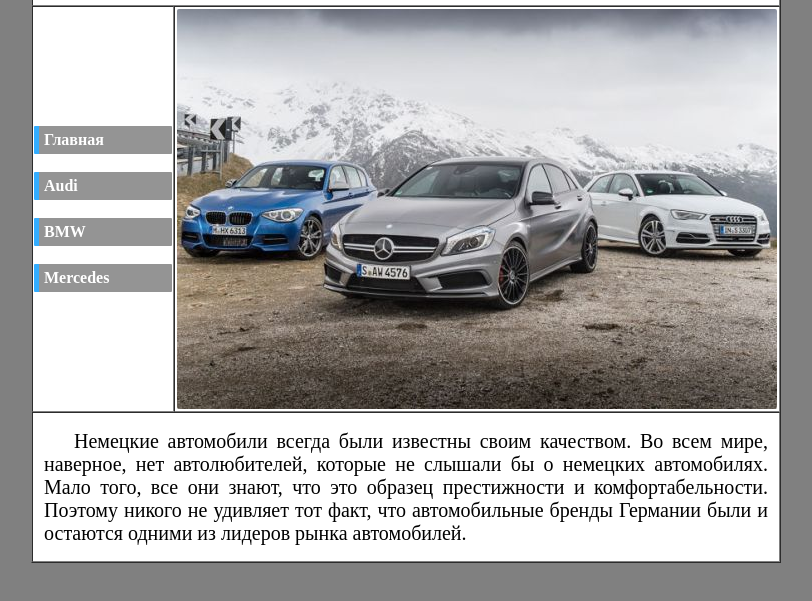
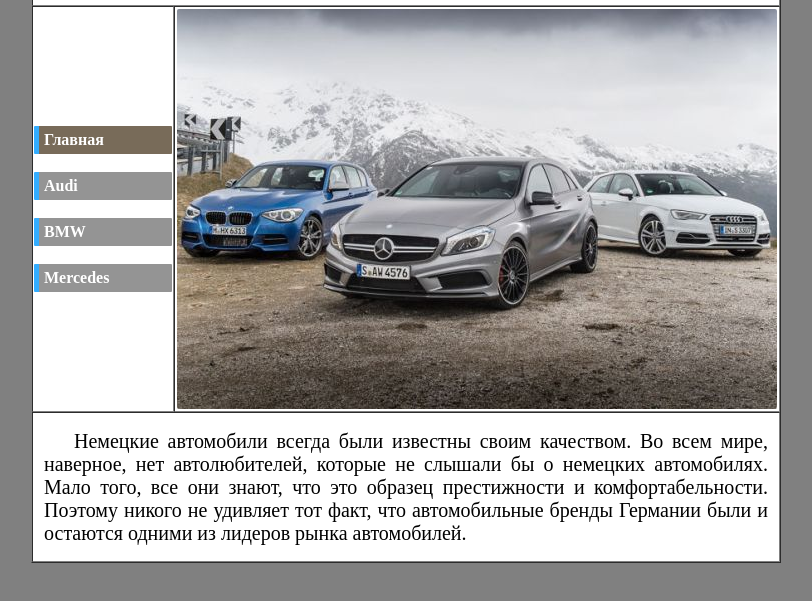
Before and after one commit to madis862/my_first_website, a plain HTML site: page index.html in a window 1280 px wide. In both pictures the pointer is over the link "Главная". Shown: the part 73-674 px from the top of the page, without its empty margins (234-1046 px from the left). Drawn offline with Linux system fonts and the light colour scheme.

Commit message:
Update style.css

```diff
--- a/css/style.css
+++ b/css/style.css
@@ -16,6 +16,10 @@ h1 {
   border-radius: 1px;
 }
 
+#navbar a:hover {
+	background: #786b59;
+}
+
 img {border-radius: 2px;
      margin: 1px
 }
```
